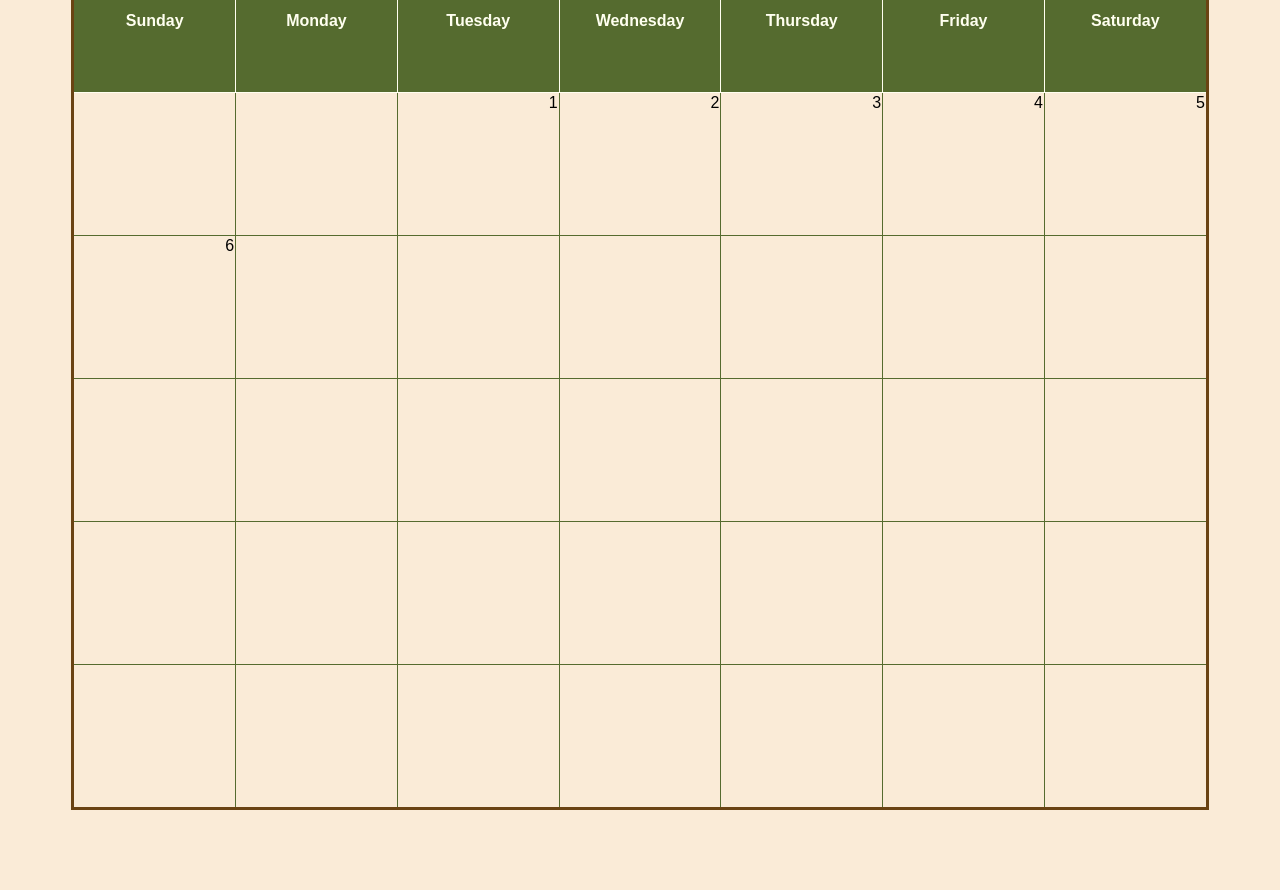
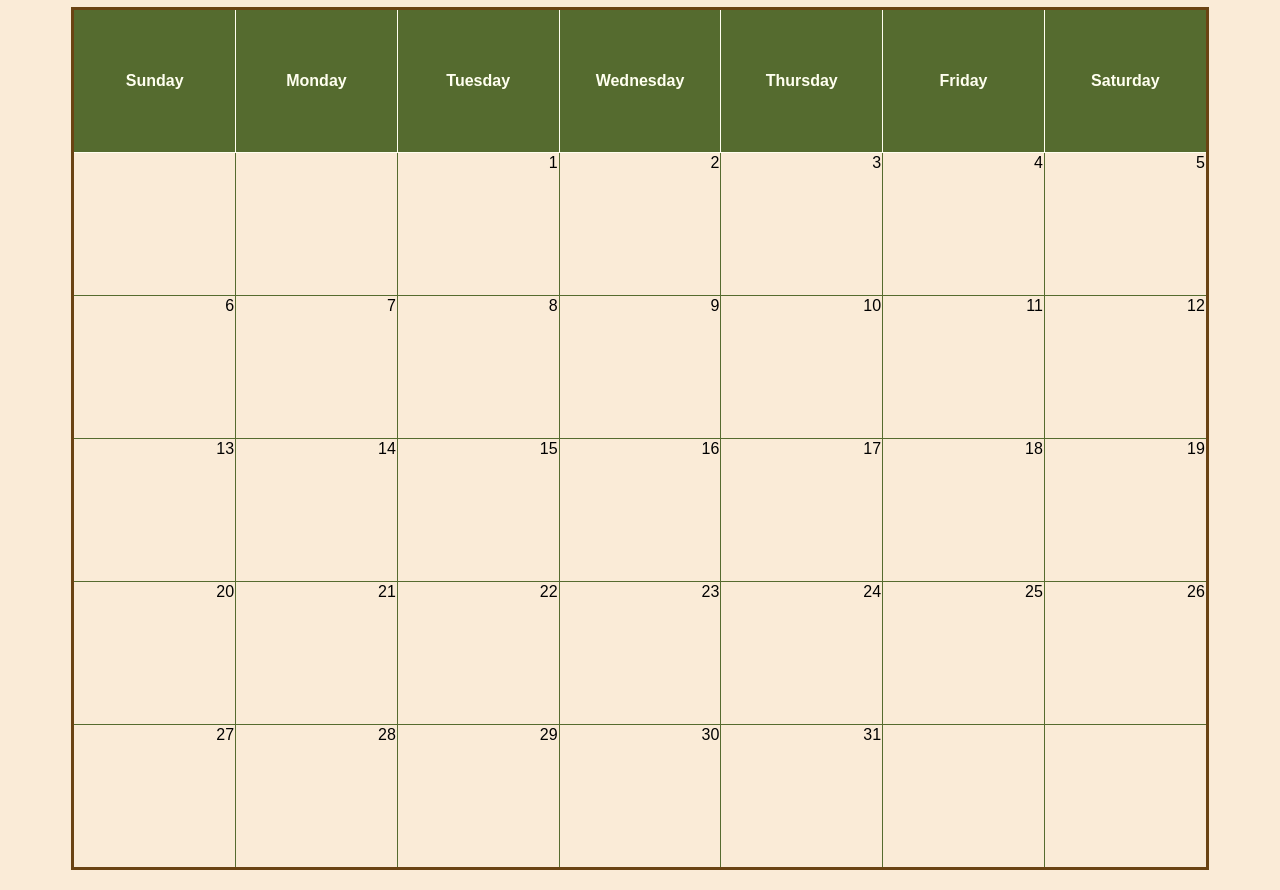
Before and after one commit to jguerra94/Web, a plain HTML site: page tables/calendar.html in a window 1280 px wide. Shown: the part 171-1061 px from the top of the page. Before the commit the page ends 1001 px from the top, so only its background shows below. Drawn offline with Linux system fonts and the light colour scheme.

Commit message:
new projects

```diff
--- /dev/null
+++ b/selectors-start/css/styles.css
@@ -0,0 +1,37 @@
+body{
+    background-color: ivory;
+    font-family: arial, helvetica, sans-serif;
+    padding: 10px;
+    line-height: 1.5;
+    font-size: 18px;
+}
+
+div, header, footer, nav, main, aside{
+    overflow: auto;
+    border: 1px solid gold;
+    margin: 10px;
+    padding: 10px;
+}
+.container{
+    width: 80%;
+    margin: 10px auto;
+    padding: 10px;
+    border: 2px solid rebeccapurple;
+}
+
+.container .container{
+    border: 4px solid burlywood;
+    border-radius: 20px;
+}
+
+nav{
+    text-align: center;
+}
+
+h2{
+    text-align: left;
+}
+
+.container p{
+    margin-left: 15px;
+}
--- a/tables/calendar.html
+++ b/tables/calendar.html
@@ -16,6 +16,7 @@
       </nav>
     </header>
     <main>
+      <h1>August 2023</h1>
       <table id="calendar">
         <!--7 days 6 rows for dates-->
         <!--(tr>td*7)*6-->
@@ -39,37 +40,37 @@
         </tr>
         <tr>
           <td>6</td>
-          <td></td>
-          <td></td>
-          <td></td>
-          <td></td>
-          <td></td>
-          <td></td>
+          <td>7</td>
+          <td>8</td>
+          <td>9</td>
+          <td>10</td>
+          <td>11</td>
+          <td>12</td>
         </tr>
         <tr>
-          <td></td>
-          <td></td>
-          <td></td>
-          <td></td>
-          <td></td>
-          <td></td>
-          <td></td>
+          <td>13</td>
+          <td>14</td>
+          <td>15</td>
+          <td>16</td>
+          <td>17</td>
+          <td>18</td>
+          <td>19</td>
         </tr>
         <tr>
-          <td></td>
-          <td></td>
-          <td></td>
-          <td></td>
-          <td></td>
-          <td></td>
-          <td></td>
+          <td>20</td>
+          <td>21</td>
+          <td>22</td>
+          <td>23</td>
+          <td>24</td>
+          <td>25</td>
+          <td>26</td>
         </tr>
         <tr>
-          <td></td>
-          <td></td>
-          <td></td>
-          <td></td>
-          <td></td>
+          <td>27</td>
+          <td>28</td>
+          <td>29</td>
+          <td>30</td>
+          <td>31</td>
           <td></td>
           <td></td>
         </tr>
--- a/tables/css/styles.css
+++ b/tables/css/styles.css
@@ -13,8 +13,9 @@ nav{
 nav a{
     font-weight:bold;
     text-decoration:none;
-    color:darkolivegreen;
+    color:whitesmoke;
     margin:5px 15px;
+    background-color: black;
 }
 #creating, #styling, #calendar{
     width: 90%;
```
Also changed, not shown: selectors-start/index.html (added, +40 -0 lines), tables/index.html (+29 -16 lines).
